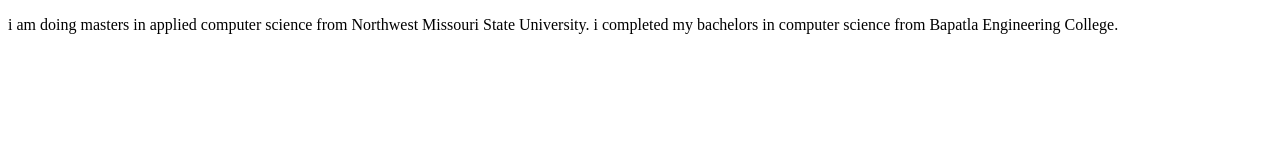
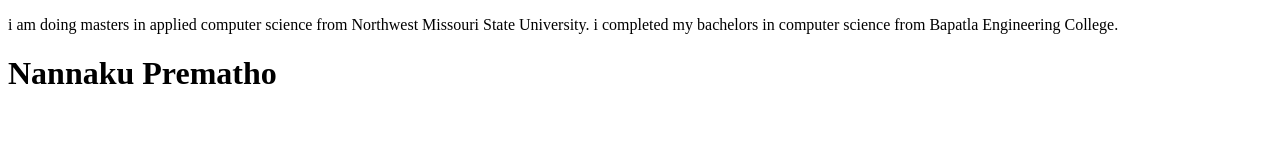
Before and after one commit to 44-563-Web-Apps-F22/44563-webapps-assignment-3-vineetharavuri2, a plain HTML site: page aboutme.html in a window 1280 px wide. Drawn offline with Linux system fonts and the light colour scheme.

Commit message:
added the movie name

```diff
--- a/aboutme.html
+++ b/aboutme.html
@@ -7,4 +7,5 @@
         i completed my bachelors in computer science from Bapatla Engineering College.
 
     </p>
+     <h1>Nannaku Prematho</h1>
 </body>
```
